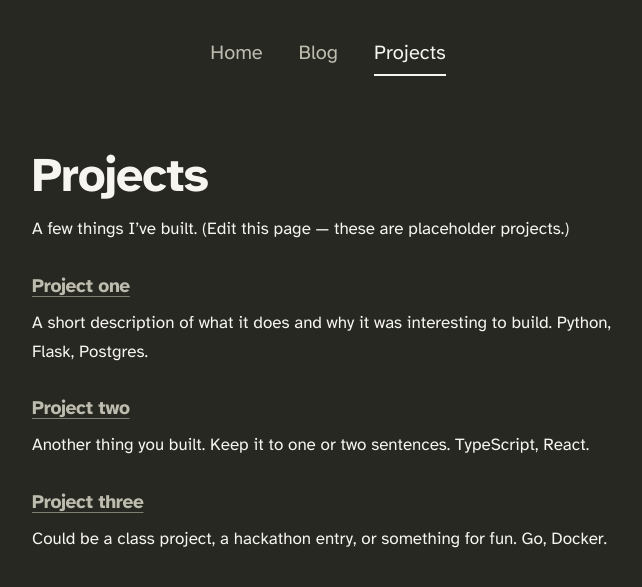
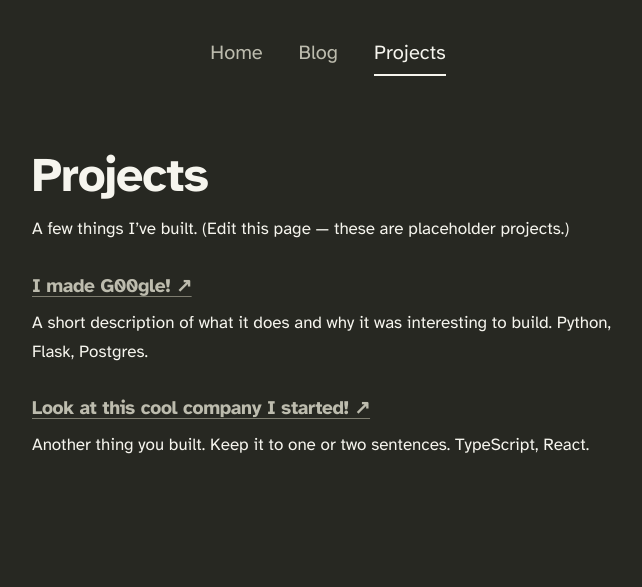
Before and after one commit to rahulsrao011/rahulsrao011.github.io, a Jekyll site: the page built from projects.md, in a window 1280 px wide. Shown: the top 587 px of the page, without its empty margins (312-954 px from the left). Built offline with Jekyll 4.4.1, drawn with Linux system fonts in a browser that asks for light colours.

Commit message:
Update projects.md

```diff
--- a/projects.md
+++ b/projects.md
@@ -6,11 +6,8 @@ permalink: /projects/
 
 A few things I've built. (Edit this page — these are placeholder projects.)
 
-### [Project one](https://github.com/rahulsrao011)
+### <a href="https://google.com" target="_blank" rel="noopener">I made G00gle!&nbsp;&#x2197;</a>
 A short description of what it does and why it was interesting to build. Python, Flask, Postgres.
 
-### [Project two](https://github.com/rahulsrao011)
+### <a href="https://amazon.com" target="_blank" rel="noopener">Look at this cool company I started!&nbsp;&#x2197;</a>
 Another thing you built. Keep it to one or two sentences. TypeScript, React.
-
-### [Project three](https://github.com/rahulsrao011)
-Could be a class project, a hackathon entry, or something for fun. Go, Docker.
```
